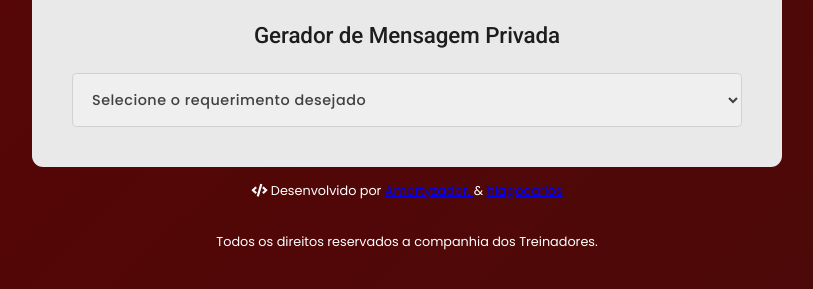
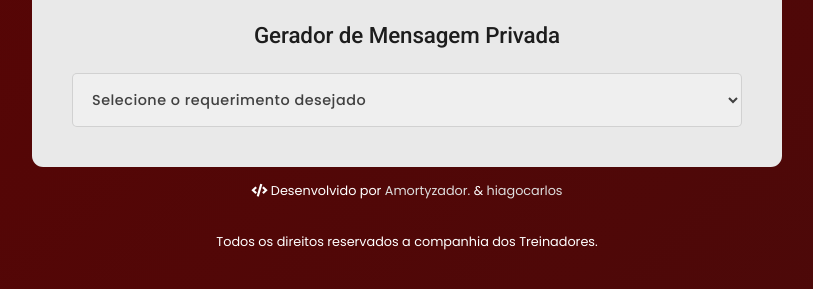
Before and after one commit to HiagoCarlos/GeradorMP-CDI, a plain HTML site: page Projeto/index.html in a window 1280 px wide. Shown: the part 293-582 px from the top of the page, without its empty margins (233-1046 px from the left). Drawn offline with nearby package versions, Linux system fonts and the light colour scheme; some packages are replaced by stand-ins of ours; a script that the page names is missing.

Commit message:
Update index.html

```diff
--- a/Projeto/index.html
+++ b/Projeto/index.html
@@ -280,6 +280,10 @@
         font-size: .8rem;
         margin-top: 15px;
         font-family: 'Poppins', sans-serif;
+    }
+    .dev a{
+        color: #ddd;
+        text-decoration: none;
     }
 </style>
 <div class="container">
```
